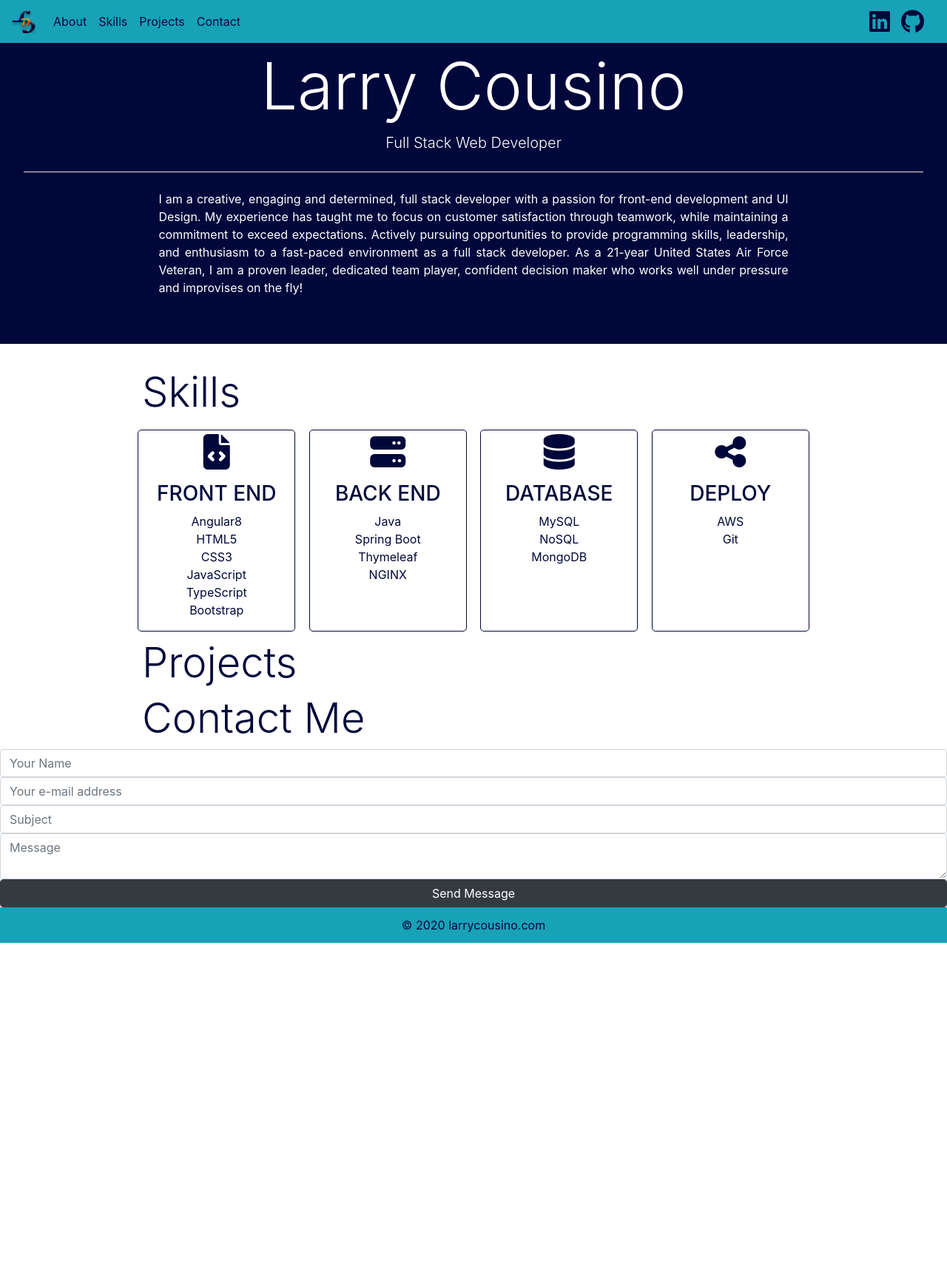
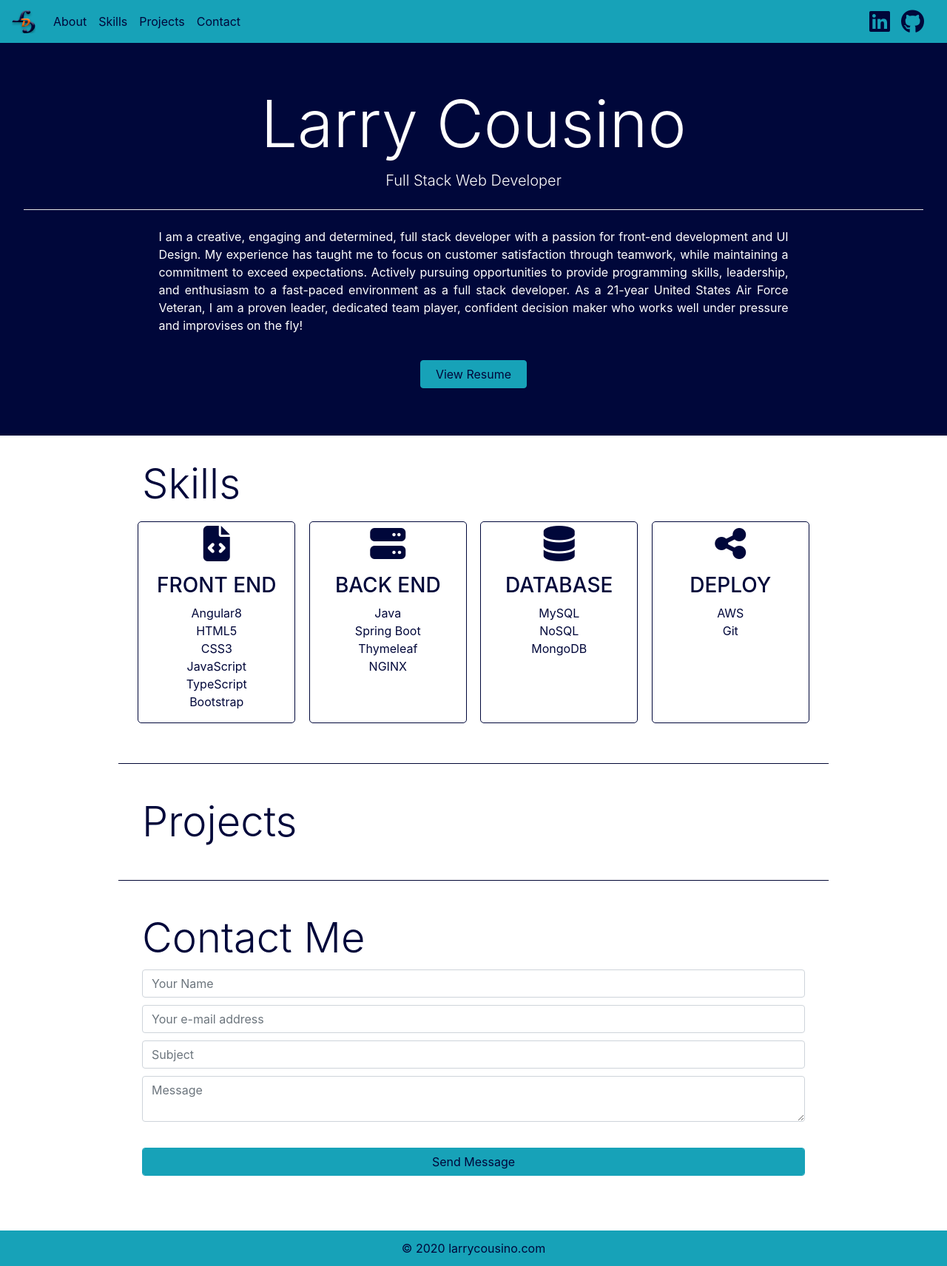
Before and after one commit to lcousino/larrycousino, a PHP site: page / in a window 1280 px wide. Shown: the whole page at 74% size. Before the commit the page ends 1275 px from the top, so only its background shows below. Run offline with PHP 8.4, Linux system fonts and the light colour scheme; some libraries are stand-ins or nearby versions.

Commit message:
resume button added and form css completed

```diff
--- a/css/styles.css
+++ b/css/styles.css
@@ -29,6 +29,7 @@
 }
 
 .jumbotron {
+    padding-top: 9%;
     background-color: #00073a;
 }
 
@@ -49,9 +50,14 @@
 }
 
 .inner,
-.sk-container {
+.sk-container,
+.form {
     width: 70%;
     margin: auto;
+}
+
+.form-control {
+    margin-bottom: 10px;
 }
 
 .col-sm {
@@ -72,4 +78,40 @@ footer {
     height: 3em;
     padding-top: .75em;
     color: #00073a;
+    margin-top: 5%
 }
+
+.pg-hr {
+    background-color: #00073a;
+    color: #00073a;
+    width: 75%;
+}
+
+.hr {
+    margin-top: 3.5%;
+    margin-bottom: 3.5%;
+}
+/*** Resume and Resume Button from Index ***/
+#resume {
+    padding: 20px;
+}
+.resume {
+    width: 100%;
+    height: 1000px;
+    margin: auto;
+}
+
+/*** Button ***/
+.rsm-btn,
+.submit {
+    margin-top: 35px;
+    padding-left: 20px;
+    padding-right: 20px;
+    color: #00073a;
+}
+
+.rsm-btn:hover,
+.submit:hover {
+    background-color: #ff6504;
+    color: #00073a;
+}
--- a/index.php
+++ b/index.php
@@ -59,6 +59,7 @@
             <p class="lead">Full Stack Web Developer</p>
             <hr class="my-4 jt-hr">
             <p class="jt-p text-justify">I am a creative, engaging and determined, full stack developer with a passion for front-end development and UI Design. My experience has taught me to focus on customer satisfaction through teamwork, while maintaining a commitment to exceed expectations. Actively pursuing opportunities to provide programming skills, leadership, and enthusiasm to a fast-paced environment as a full stack developer. As a 21-year United States Air Force Veteran, I am a proven leader, dedicated team player, confident decision maker who works well under pressure and improvises on the fly!</p>
+            <button class="btn btn-info rsm-btn" onclick="window.open('resume.html', '_blank')">View Resume</button>
         </div>
 
         <!-- Skills -->
@@ -103,14 +104,18 @@
                     </div>
                   </div>
             </div>
-
+            <div class="hr">
+                <hr class="my-4 pg-hr">
+            </div>
             <!-- Projects -->
             <div id="projects">
                 <div class="inner">
                     <h2 class="display-4">Projects</h2>
                 </div>
             </div>
-
+            <div class="hr">
+                <hr class="my-4 pg-hr">
+            </div>
             <!-- Contact -->
             <div id="contact">
                 <div class="inner">
@@ -122,7 +127,7 @@
                         <input name="email" type="email" class="form-control" placeholder="Your e-mail address" required>
                         <input name="subject" type="text" class="form-control" placeholder="Subject">
                         <textarea name="message" class="form-control" placeholder="Message" row="4" required></textarea>
-                        <button name="submit" type="submit" class="form-control submit btn-dark">Send Message</button>
+                        <button name="submit" type="submit" class="form-control submit btn-info">Send Message</button>
                     </form>
                 </div>
             </div>
```
Also changed, not shown: resume.html (added, +14 -0 lines), 1 other file.
